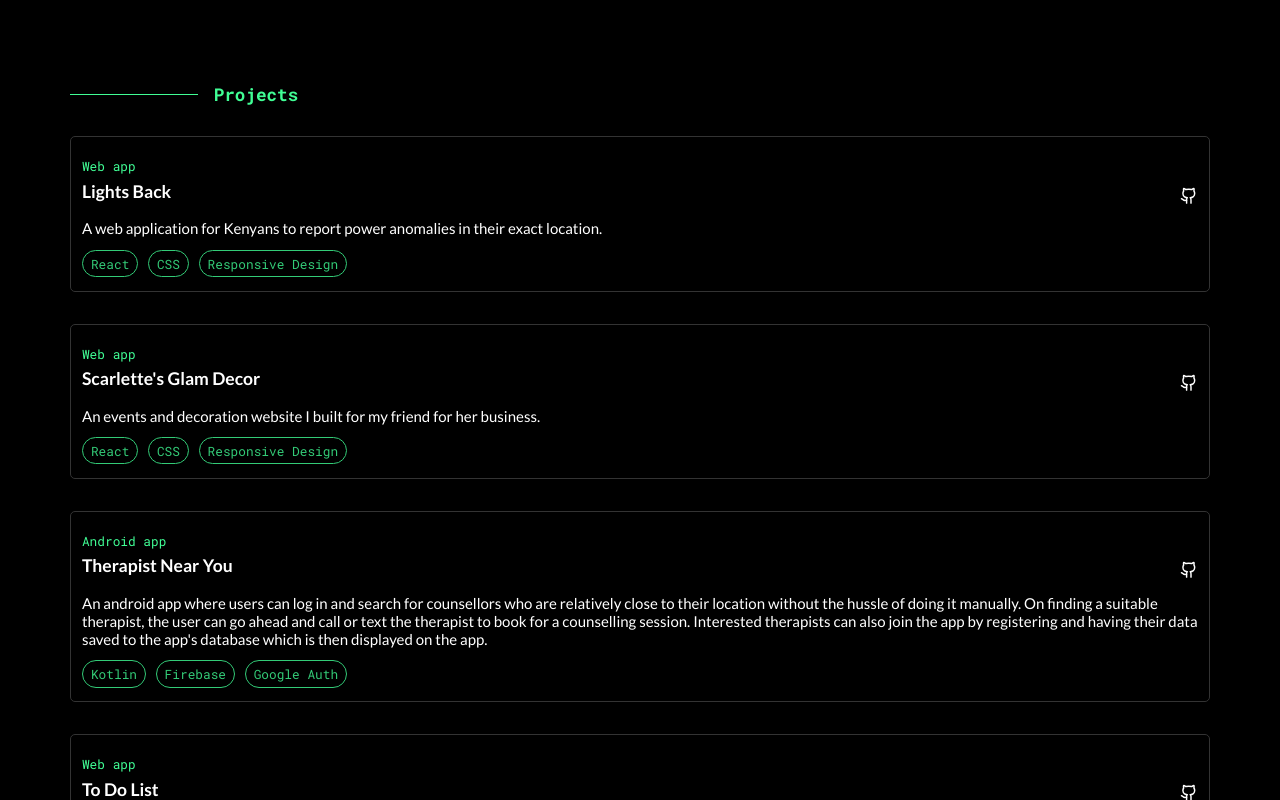
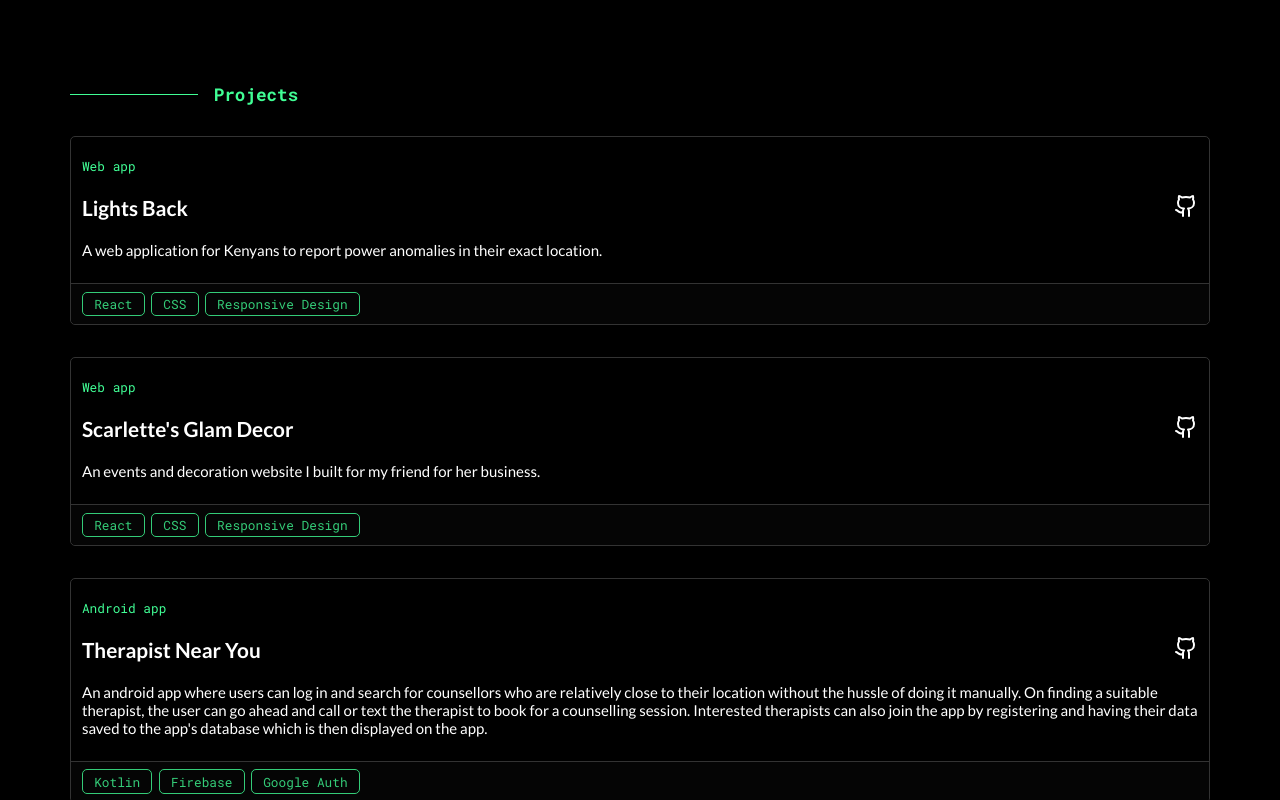
Before and after one commit to 2Kelvin/official-portfolio, a React (Create React App) app: page / in a window 1280 px wide. Shown: the part 1500-2300 px from the top of the page. Built offline with nearby package versions, Linux system fonts and the light colour scheme.

Commit message:
style add for project cards

```diff
--- a/src/components/CardProject/CardProject.css
+++ b/src/components/CardProject/CardProject.css
@@ -1,21 +1,24 @@
 .projectCard {
     border: 1px solid #333;
-    padding: 1.2rem 0.7rem;
     border-radius: 5px;
+    padding-top: 1.2rem;
 }
 
 .projectCard code {
     font-size: 0.8rem;
+    margin: 0 0.7rem;
 }
 
 .projectCard .appHeadingDiv {
     display: flex;
     justify-content: space-between;
     align-items: center;
+    margin: 0 0.7rem;
+    /* background-color: aquamarine; */
 }
 
 .projectCard .appHeadingDiv h3 {
-    margin-top: 0.4rem;
+    font-size: 1.3rem;
 }
 
 .projectCard .appHeadingDiv a,
@@ -25,22 +28,42 @@
 }
 
 .projectCard .appHeadingDiv a .githubIcon {
-    height: 1.1rem;
-    width: 1.1rem;
+    height: 1.5rem;
+    width: 1.5rem;
 }
 
 .projectCard .appHeadingDiv a .githubIcon:hover {
     color: purple;
 }
 
+.projectCard .appDescription {
+    margin: 0 0.7rem;
+}
+
 .projectCard .appLanguages {
-    margin-top: 1rem;
+    margin-top: 1.5rem;
+    border-top: 1px solid #333;
+    height: 2.5rem;
+    display: grid;
+    align-items: center;
+    justify-content: start;
+    padding: 0 0.7rem;
+    background-color: #050505;
+    border-bottom-left-radius: 5px;
+    border-bottom-right-radius: 5px;
+}
+
+.projectCard .appLanguages .langSubdiv {
+    display: flex;
+    align-items: center;
 }
 
 .projectCard .appLanguages code {
     border: 1px solid var(--myGreen);
-    border-radius: 20px;
-    padding: 0.3rem 0.5rem;
-    margin-right: 0.6rem;
+    border-radius: 5px;
+    padding: 0.2rem 0.7rem;
+    margin: 0;
     opacity: 0.8;
+    width: fit-content;
+    margin-right: 0.4rem;
 }
--- a/src/components/CardProject/CardProject.js
+++ b/src/components/CardProject/CardProject.js
@@ -5,13 +5,18 @@ export default function CardProject({ appType, appName, githubLink, description,
     return (
         <div className='projectCard'>
             <code>{appType}</code>
+
             <div className='appHeadingDiv'>
                 <h3>{appName}</h3>
                 <a href={githubLink} target='blank'><LuGithub className='githubIcon' /></a>
             </div>
+
             <div className='appDescription'>{description}</div>
+
             <div className='appLanguages'>
-                {appTags.map((tag) => <code>{tag}</code>)}
+                <div className='langSubdiv'>
+                    {appTags.map((tag) => <code>{tag}</code>)}
+                </div>
             </div>
         </div>
     );
```
